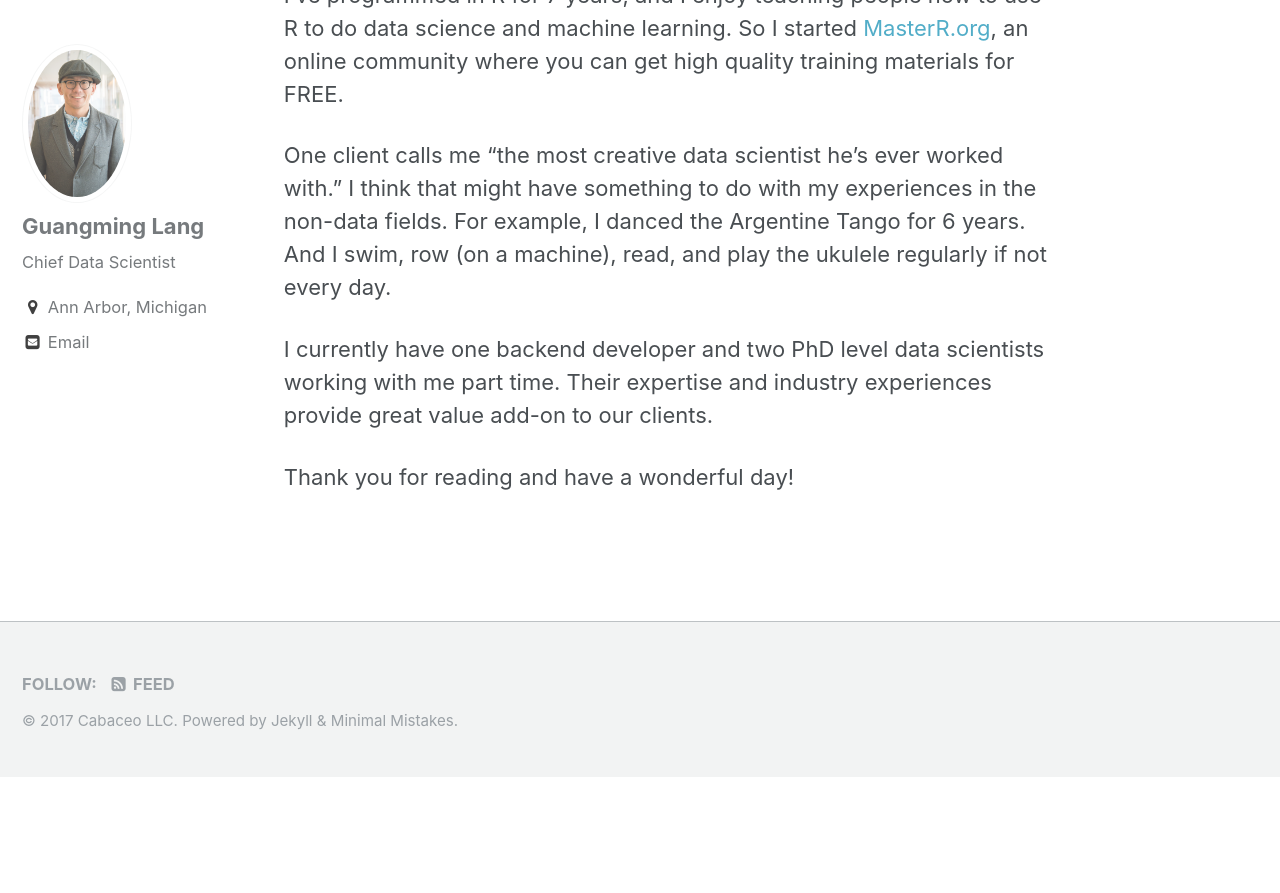
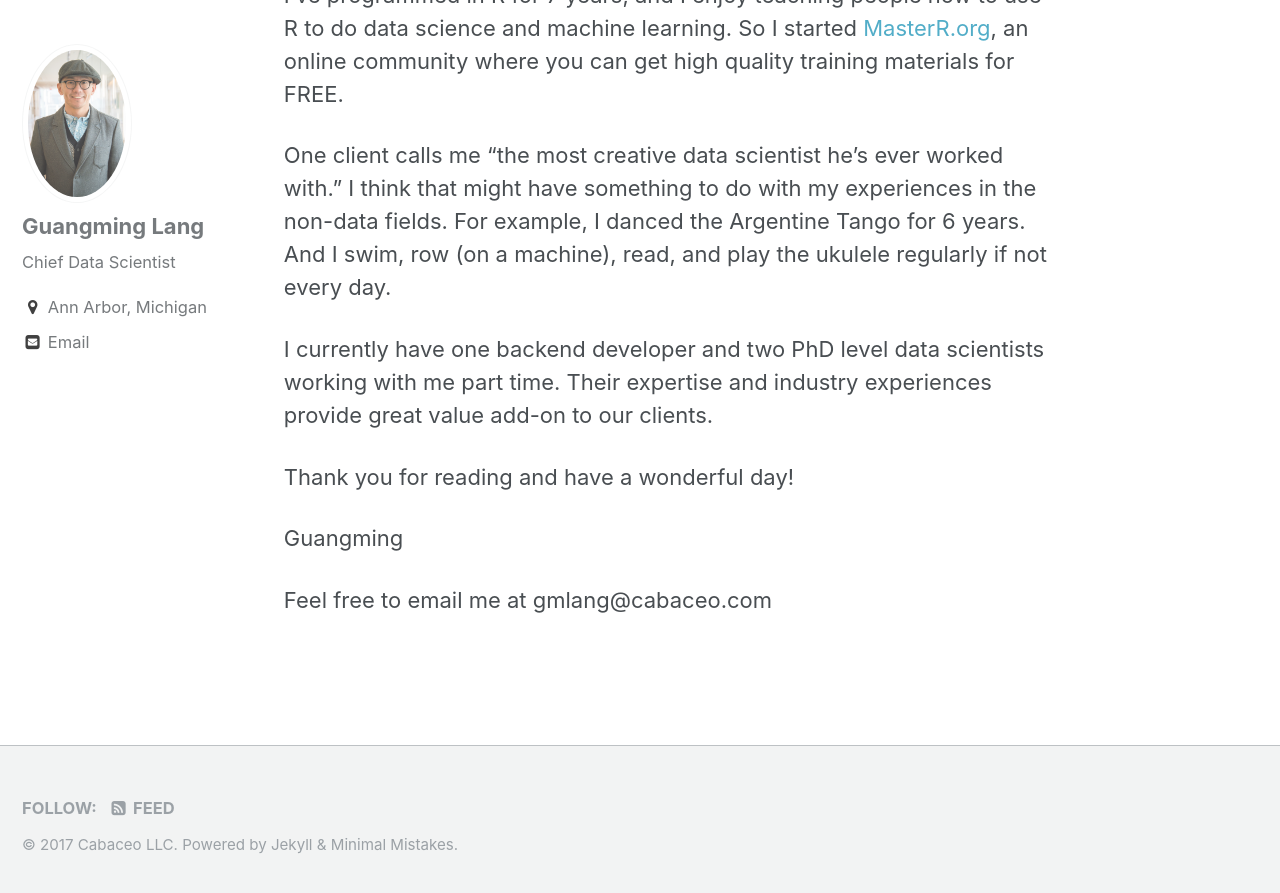
Before and after one commit to cabaceo/cabaceo.github.io, a Jekyll site: the page built from _pages/about.md, in a window 1280 px wide and 900 px high, scrolled down 703 px. Shown: the top 893 px of the window. Built offline with Jekyll 4.4.1, drawn with Linux system fonts in a browser that asks for light colours; before the commit the page ends 1480 px from its top, so only the background shows below that.

Commit message:
add email to about.md

```diff
--- a/_pages/about.md
+++ b/_pages/about.md
@@ -17,3 +17,7 @@ One client calls me "the most creative data scientist he's ever worked with." I
 I currently have one backend developer and two PhD level data scientists working with me part time. Their expertise and industry experiences provide great value add-on to our clients.
 
 Thank you for reading and have a wonderful day!
+
+Guangming
+
+Feel free to email me at gmlang@cabaceo.com
```
